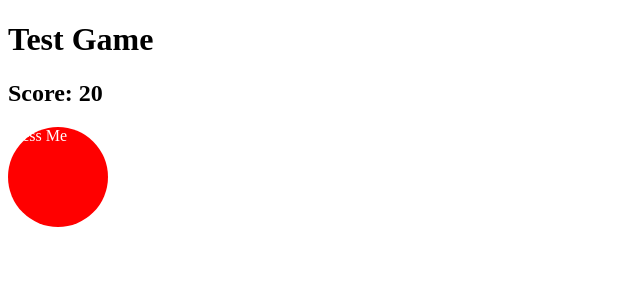
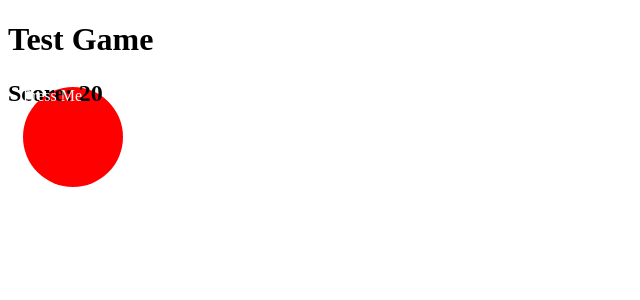
Before and after one commit to mathmaniac88/mathmaniac88.github.io, a Jekyll site: the page test-game.html, which Jekyll copies as it is, in a window 1280 px wide. Shown: the top 300 px of the page, without its empty margins (0-640 px from the left). Built offline with Jekyll 4.4.1, drawn with Linux system fonts in a browser that asks for light colours; nearby versions of some CDN libraries.

Commit message:
Update test-game.html

```diff
--- a/test-game.html
+++ b/test-game.html
@@ -11,6 +11,8 @@
   width:100px;
   height:100px;
   border-radius:100%;
+  margin-top:-40px;
+  margin-left:15px;
 }
 </style>
 <h1>Test Game</h1>
```
